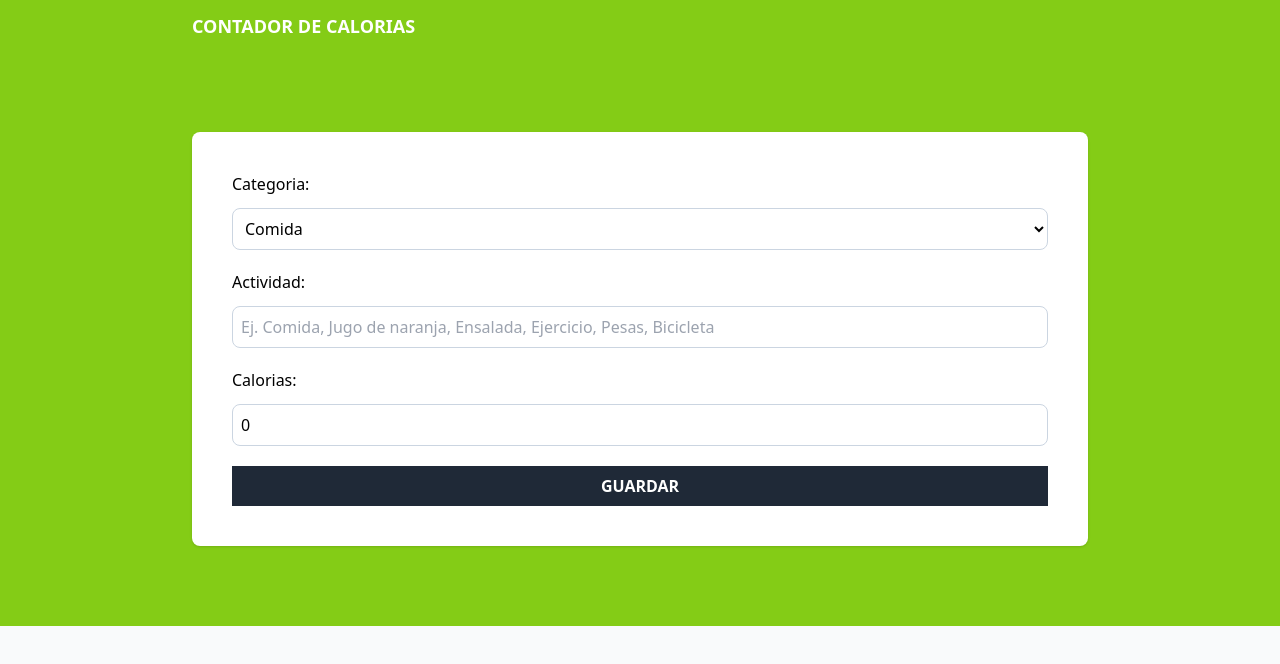
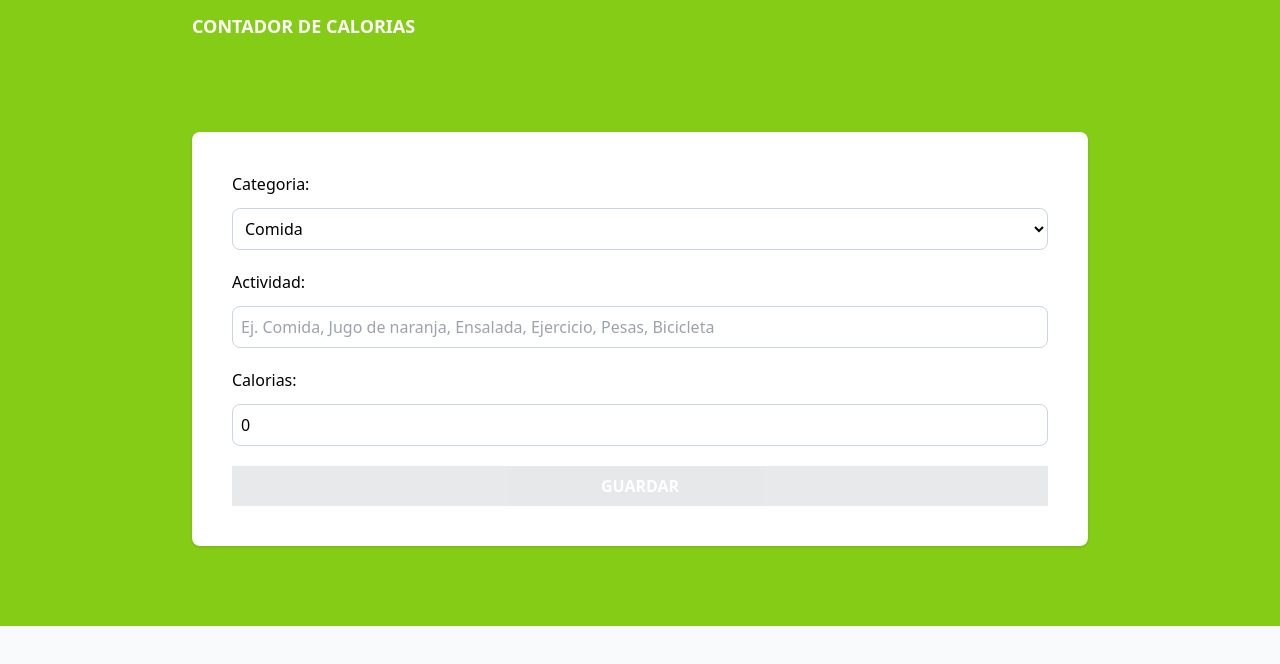
Before and after one commit to alexDev2808/calories-traker, a React (Vite) app: page / in a window 1280 px wide. Shown: the top 664 px of the page. Built offline with nearby package versions, Linux system fonts and the light colour scheme.

Commit message:
Validando formulario

```diff
--- a/src/components/Form.tsx
+++ b/src/components/Form.tsx
@@ -19,6 +19,13 @@
             ...activity,
             [e.target.id] : isNumberField ? +e.target.value : e.target.value
         })
+    }
+
+    const isValidActivity = () => {
+        const { name, calories } = activity
+
+        return name.trim() !== '' && calories > 0
+
     }
 
   return (
@@ -72,8 +79,9 @@
 
         <input
             type="submit"
-            className="bg-gray-800 hover:bg-gray-900 w-full p-2 font-bold uppercase text-white cursor-pointer"
+            className="bg-gray-800 hover:bg-gray-900 w-full p-2 font-bold uppercase text-white cursor-pointer disabled:opacity-10"
             value='Guardar'
+            disabled={!isValidActivity()}
             />
     </form>
   )
```
